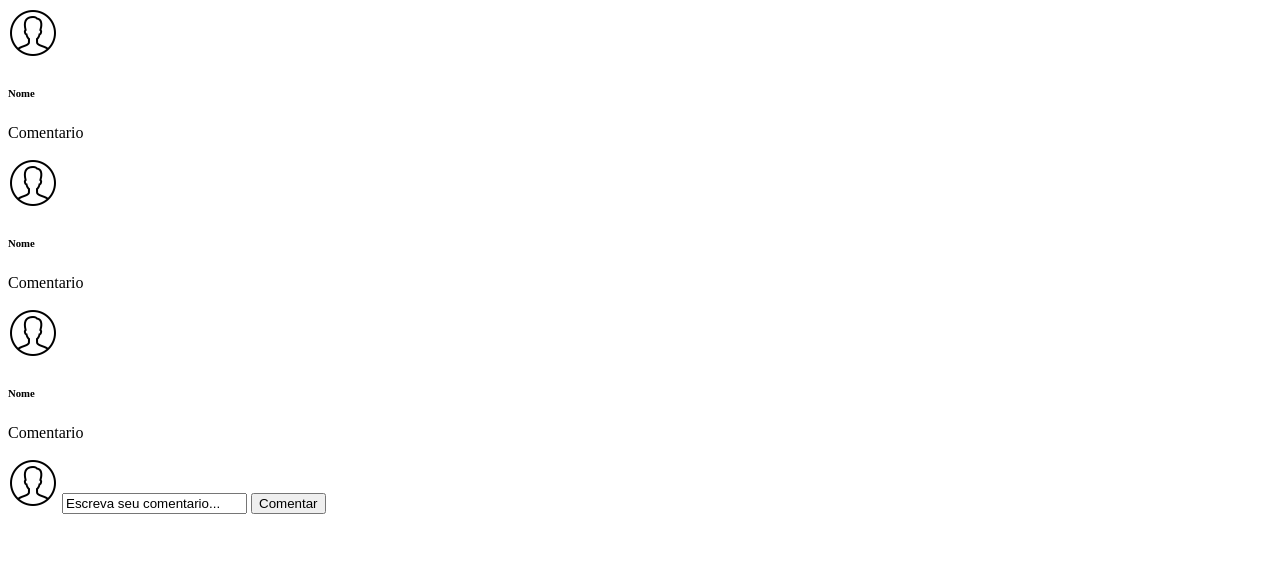
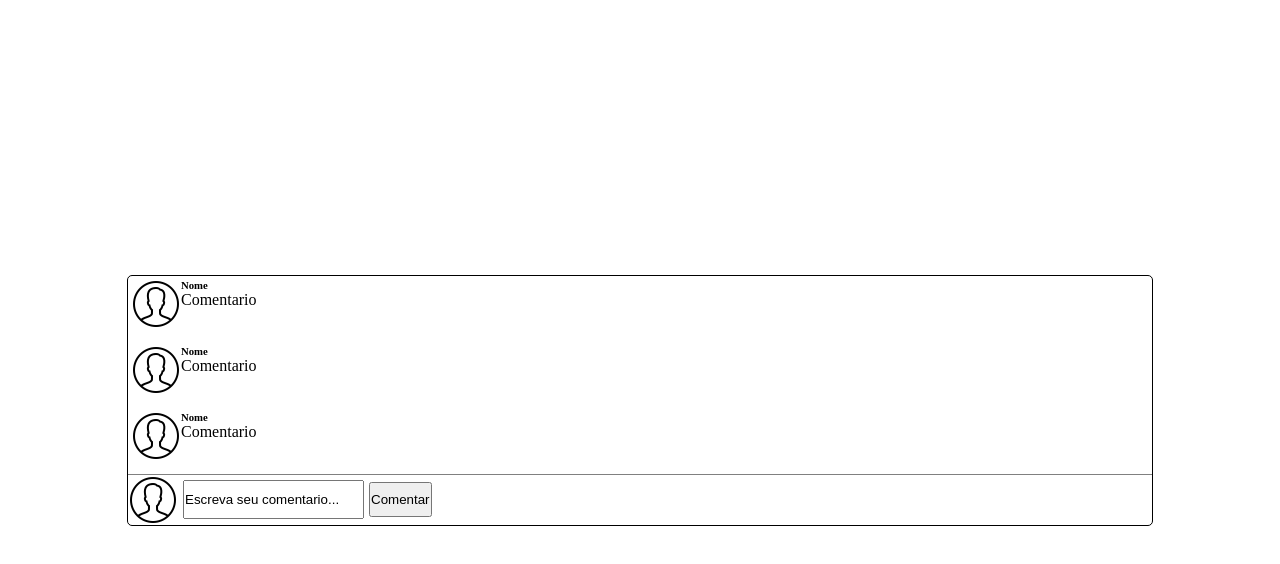
Before and after one commit to bitlab-ufrn/selecao-2023-Vinicinn, a plain HTML site: page index.html in a window 1280 px wide. Drawn offline with Linux system fonts and the light colour scheme.

Commit message:
article update && page styling

```diff
--- a/index.html
+++ b/index.html
@@ -11,23 +11,29 @@
     <main>
         <article>
             <img src="imgs/icons8-male-user-50.png" alt="">
+            <div>
                 <h6>Nome</h6>
                 <p>Comentario</p>
+            </div>
         </article>
         <article>
             <img src="imgs/icons8-male-user-50.png" alt="">
+            <div>
                 <h6>Nome</h6>
                 <p>Comentario</p>
+            </div>
         </article>
         <article>
             <img src="imgs/icons8-male-user-50.png" alt="">
+            <div>
                 <h6>Nome</h6>
                 <p>Comentario</p>
+            </div>
         </article>
         <section>
             <img src="imgs/icons8-male-user-50.png" alt="">
             <input type="text" name="" id="" value="Escreva seu comentario...">
-            <input type="button" value="Comentar">
+            <input class="button" type="button" value="Comentar">
         </section>
     </main>
 </body>
--- a/style.css
+++ b/style.css
@@ -0,0 +1,42 @@
+* {
+    margin: 0;
+    padding: 0;
+}
+body {
+    display: flex;
+    flex-direction: row;
+    justify-content: center;
+    align-items: center;
+    height: 100vh;
+}
+main {
+    display: flex;
+    flex-direction: column;
+    row-gap: 10px;
+    width: 80vw;
+    border: 1px solid black;
+    border-radius: 5px;
+}
+article {
+    margin: 3px;
+    display: flex;
+    flex-direction: row;
+}
+div {
+    display: flex;
+    flex-direction: column;
+
+}
+img {
+    width: 50px;
+}
+section {
+    display: flex;
+    flex-direction: row;
+    align-items: center;
+    border-top: 1px solid gray;
+    column-gap: 5px;
+}
+input {
+    height: 35px;
+}
```
Lines whose indentation alone changed are shown as unchanged.
